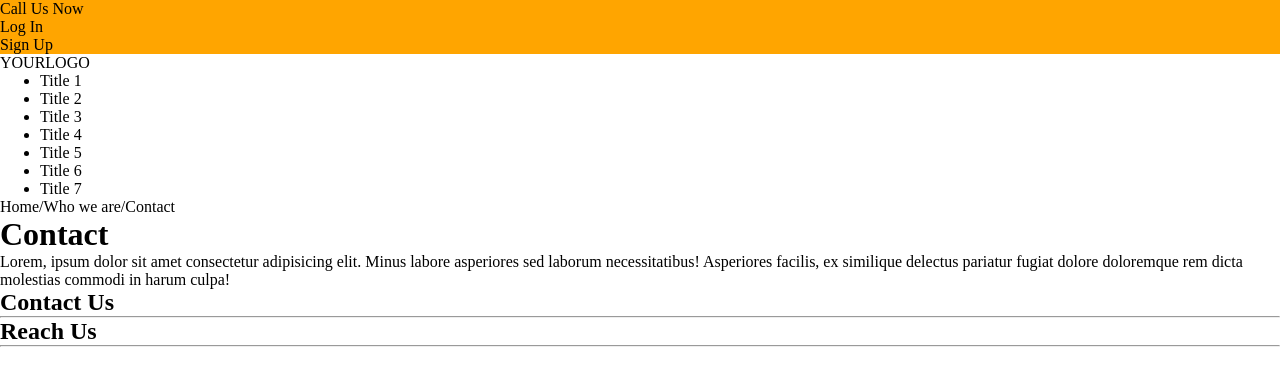
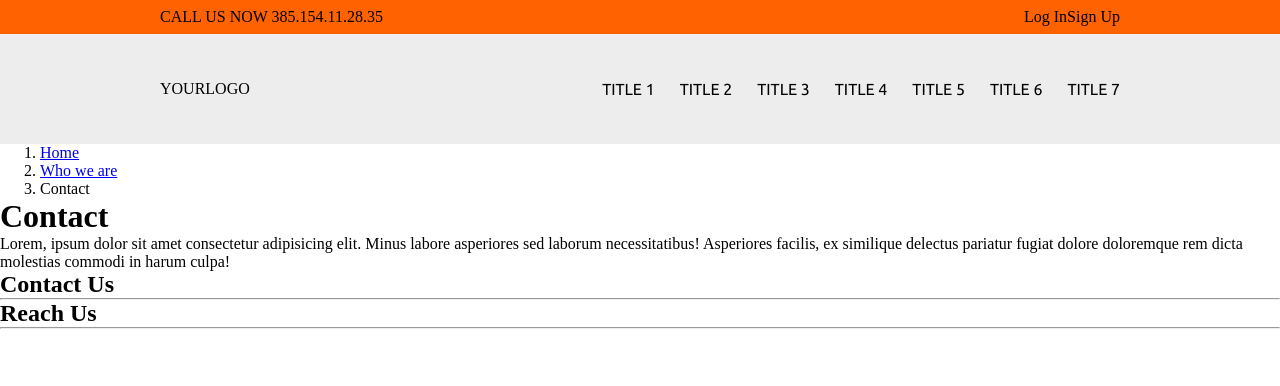
Before and after one commit to jacksolaro/coalitionPMTest, a plain HTML site: page index.html in a window 1280 px wide. Drawn offline with nearby package versions, Linux system fonts and the light colour scheme.

Commit message:
nav links styling

```diff
--- a/index.html
+++ b/index.html
@@ -6,30 +6,66 @@
     <meta name="viewport" content="width=device-width, initial-scale=1.0">
     <title>Document</title>
     <link rel="stylesheet" href="style.css">
+    <!-- <link rel="stylesheet" href="https://stackpath.bootstrapcdn.com/bootstrap/4.3.1/css/bootstrap.min.css" integrity="sha384-ggOyR0iXCbMQv3Xipma34MD+dH/1fQ784/j6cY/iJTQUOhcWr7x9JvoRxT2MZw1T" crossorigin="anonymous"> -->
+    <link rel="preconnect" href="https://fonts.gstatic.com">
+<link href="https://fonts.googleapis.com/css2?family=Bebas+Neue&family=Ubuntu:ital,wght@0,300;0,400;0,500;0,700;1,300;1,400;1,500;1,700&display=swap" rel="stylesheet">
 </head>
 <body>
     <nav>
-        <div class="topBanner">
-            <p>Call Us Now</p>
+        <div class="topBanner__Container">
+            <div class="topBanner__Details">
+
+                <div>
+                    <p>CALL US NOW 385.154.11.28.35</p>
+                </div>
+                <div class="topBanner__AuthLinks">
                     <p>Log In</p>
                     <p>Sign Up</p>
+
                 </div>
-        <p>YOURLOGO</p>
+            </div>
+        </div>
+
+        <div class="navBanner__Container">
+            <div class="navBanner__Details">
+
+                <p className="logo">YOURLOGO</p>
                 <div>
-            <ul>
-                <li>Title 1</li>
-                <li>Title 2</li>
-                <li>Title 3</li>
-                <li>Title 4</li>
-                <li>Title 5</li>
-                <li>Title 6</li>
-                <li>Title 7</li>
+                    <ul class="nav justify-content-end">
+                        <li class="nav-item">
+                          <a class="nav-link active" href="#">TITLE 1</a>
+                        </li>
+                        <li class="nav-item">
+                          <a class="nav-link" href="#">TITLE 2</a>
+                        </li>
+                        <li class="nav-item">
+                          <a class="nav-link" href="#">TITLE 3</a>
+                        </li>
+                        <li class="nav-item">
+                          <a class="nav-link" href="#">TITLE 4</a>
+                        </li>
+                        <li class="nav-item">
+                          <a class="nav-link" href="#">TITLE 5</a>
+                        </li>
+                        <li class="nav-item">
+                          <a class="nav-link" href="#">TITLE 6</a>
+                        </li>
+                        <li class="nav-item">
+                          <a class="nav-link" href="#">TITLE 7</a>
+                        </li>
                       </ul>
                 </div>
+            </div>
+
+        </div>
     </nav>
-    <div>
-        <p>Home/Who we are/Contact</p>
-    </div>
+    <main class="container">
+
+        <ol class="breadcrumb">
+            <li class="breadcrumb-item"><a href="#">Home</a></li>
+            <li class="breadcrumb-item"><a href="#">Who we are</a></li>
+            <li class="breadcrumb-item active" aria-current="page">Contact</li>
+          </ol>
         <div>
             <h1>Contact</h1>
             <p>Lorem, ipsum dolor sit amet consectetur adipisicing elit. Minus labore asperiores sed laborum necessitatibus! Asperiores facilis, ex similique delectus pariatur fugiat dolore doloremque rem dicta molestias commodi in harum culpa!</p>
@@ -45,5 +81,10 @@
             <!-- details -->
             <!-- social icons -->
         </div>
+    </main>
+
+    <script src="https://code.jquery.com/jquery-3.3.1.slim.min.js" integrity="sha384-q8i/X+965DzO0rT7abK41JStQIAqVgRVzpbzo5smXKp4YfRvH+8abtTE1Pi6jizo" crossorigin="anonymous"></script>
+<script src="https://cdnjs.cloudflare.com/ajax/libs/popper.js/1.14.7/umd/popper.min.js" integrity="sha384-UO2eT0CpHqdSJQ6hJty5KVphtPhzWj9WO1clHTMGa3JDZwrnQq4sF86dIHNDz0W1" crossorigin="anonymous"></script>
+<script src="https://stackpath.bootstrapcdn.com/bootstrap/4.3.1/js/bootstrap.min.js" integrity="sha384-JjSmVgyd0p3pXB1rRibZUAYoIIy6OrQ6VrjIEaFf/nJGzIxFDsf4x0xIM+B07jRM" crossorigin="anonymous"></script>
 </body>
 </html>
--- a/style.css
+++ b/style.css
@@ -2,6 +2,53 @@
   margin: 0;
 }
 
-.topBanner {
-  background-color: orange;
+.topBanner__Container {
+  background-color: #ff6200;
+  display: flex;
+  justify-content: center;
+  height: 34px;
 }
+.topBanner__Details {
+  display: flex;
+  justify-content: space-between;
+  align-items: center;
+  width: 960px;
+}
+
+.topBanner__AuthLinks {
+  display: flex;
+}
+
+.navBanner__Container {
+  display: flex;
+  justify-content: center;
+  height: 110px;
+  background-color: #ededed;
+}
+
+.navBanner__Details {
+  display: flex;
+  justify-content: space-between;
+  align-items: center;
+  width: 960px;
+}
+
+.logo {
+  font-family: "Bebas Neue", cursive;
+  font-size: 36px;
+}
+
+.nav {
+  display: flex;
+}
+
+.nav-item {
+  list-style-type: none;
+  padding-left: 25px;
+}
+
+.nav-link {
+  text-decoration: none;
+  color: black;
+  font-family: "Ubuntu", sans-serif;
+}
```
Lines whose indentation alone changed are shown as unchanged.
